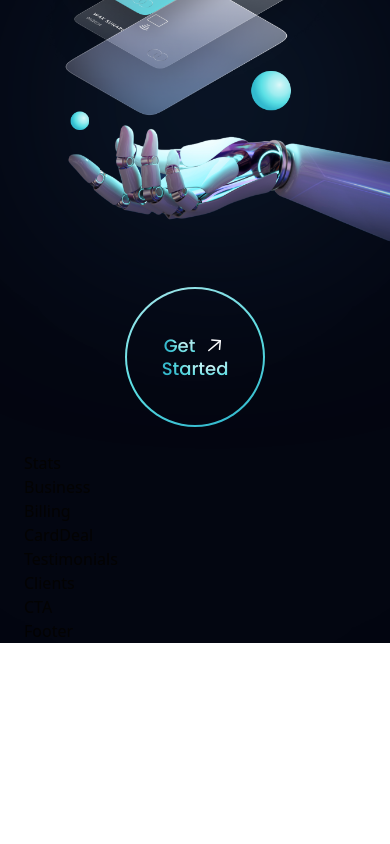
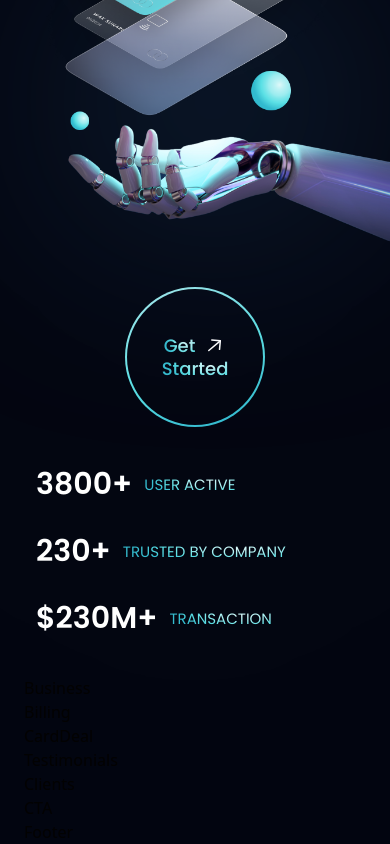
Before and after one commit to BilalKhaalid/bank_modern_app, a React (Vite) app: page / in a window 390 px wide. Shown: the part 845-1689 px from the top of the page. Before the commit the page ends 1488 px from the top, so only its background shows below. Built offline with nearby package versions, Linux system fonts and the light colour scheme.

Commit message:
Stats completed with responsive design

```diff
--- a/src/components/Stats.jsx
+++ b/src/components/Stats.jsx
@@ -1,9 +1,33 @@
-import React from 'react'
+import React from "react";
+import styles from "../style";
+import { stats } from "../constants";
 
-function Stats() {
-  return (
-    <div>Stats</div>
-  )
-}
+const Stats = () => (
+  <section className={`${styles.flexCenter} flex-wrap flex-row sm:mb-20 mb-6`}>
+    {/* mapping through the stats object */}
+    {stats.map((stat) => (
+      //! giving key to the div for 1 to 3 id number of the item
+      <div
+        key={stat.id}
+        className="flex flex-1 justify-start items-center flex-row m-3 "
+      >
+        <h4
+          //! giving value of stat for providing value of stats object
+          className="text-white font-poppins font-semibold xs:text-[40px] text-[30px] xs:leading-[53px] leading-[43px]
+      "
+        >
+          {stat.value}
+        </h4>
+        <p
+          //! giving title of stat for providing title of stats object
 
-export default Stats
+          className="text-gradient font-poppins font-normal xs:text-[20px] text-[15px] xs:leading-[26px] leading-[21px] uppercase ml-3 "
+        >
+          {stat.title}
+        </p>
+      </div>
+    ))}
+  </section>
+);
+
+export default Stats;
```
